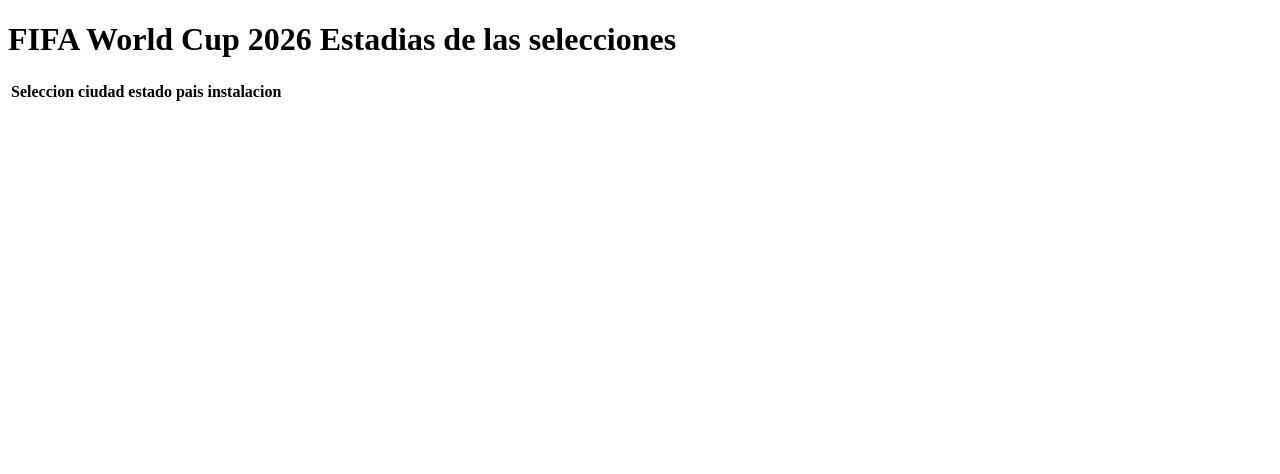
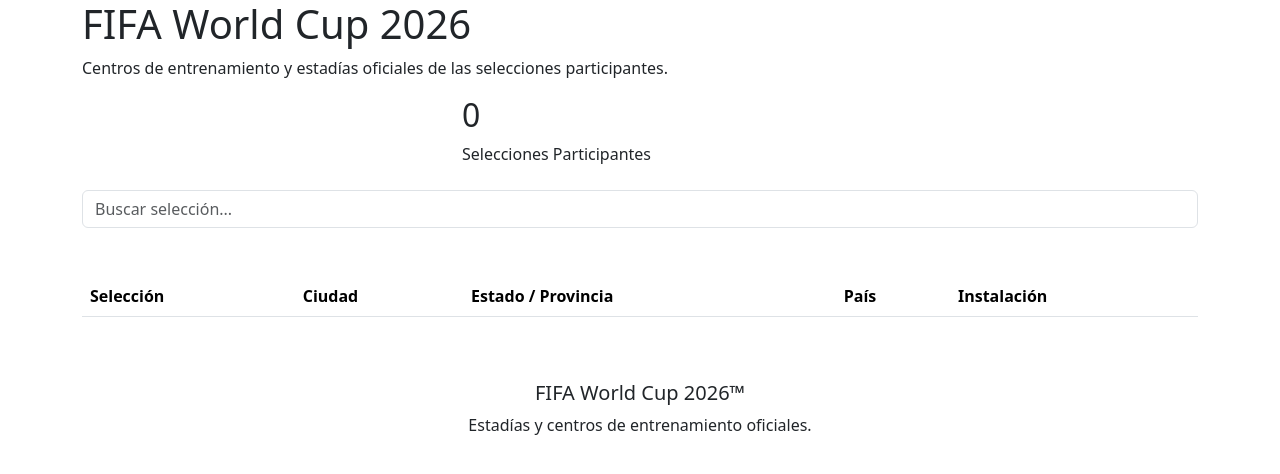
Before and after one commit to adrianoop03/vuelos_estadia, a Flask app: page /stays in a window 1280 px wide. Shown: the top 474 px of the page. Run offline with Flask 3, Linux system fonts and the light colour scheme; lists and menus that the app fills with data are empty; parts of the project's set-up code (start-up, migrations or seed data) failed here and were passed over.

Commit message:
Update stays.html

```diff
--- a/templates/stays.html
+++ b/templates/stays.html
@@ -1,34 +1,143 @@
 <!DOCTYPE html>
 <html lang="es">
+
 <head>
+
     <meta charset="UTF-8">
     <meta name="viewport" content="width=device-width, initial-scale=1.0">
-    <title>estadias de las selecciones</title>
+
+    <title>Estadías Mundial 2026</title>
+
+    <!-- bootstrap -->
+    <link href="https://cdn.jsdelivr.net/npm/bootstrap@5.3.7/dist/css/bootstrap.min.css" rel="stylesheet">
+
+    <!-- css -->
+    <link rel="stylesheet"
+          href="{{ url_for('static', filename='css/estadias.css') }}">
+
 </head>
+
 <body>
-        <h1> FIFA World Cup 2026 Estadias de las selecciones</h1>
-        <table>
-            <thead>
-                <tr>
-                    <th>Seleccion</th>
-                    <th>ciudad</th>
-                    <th>estado</th>
-                    <th>pais</th>
-                    <th>instalacion</th>
-                </tr>
-        <tbody>
-            {% for estadia in selecciones %}
-            <tr>
-                <td>{{ estadia.seleccion }}</td>
-                <td>{{ estadia.ciudad }}</td>
-                <td>{{ estadia.estado_provincia }}</td>
-                <td>{{ estadia.pais }}</td>
-                <td>{{ estadia.instalacion }}</td>
-            </tr>
-            {% endfor %}
-        </tbody>
-        <table>
+
+    <!-- hero -->
+    <section class="hero-estadias">
+
+        <div class="container">
+
+            <h1> FIFA World Cup 2026</h1>
+
+            <p>
+                Centros de entrenamiento y estadías oficiales de las selecciones participantes.
+            </p>
+
         </div>
 
+    </section>
+
+    <!-- contenido -->
+    <main class="container">
+
+        <!-- TARJETA ESTADISTICA -->
+        <div class="row mb-4">
+
+            <div class="col-md-4 mx-auto">
+
+                <div class="stats-card">
+
+                    <h2>{{ selecciones|length }}</h2>
+
+                    <span>Selecciones Participantes</span>
+
+                </div>
+
+            </div>
+
+        </div>
+
+        <!-- buscador -->
+        <div class="search-box mb-5">
+
+            <input
+                type="text"
+                class="form-control"
+                placeholder="Buscar selección...">
+
+        </div>
+
+        <!-- tabla -->
+        <div class="table-card">
+
+            <div class="table-responsive">
+
+                <table class="table align-middle">
+
+                    <thead>
+
+                        <tr>
+                            <th>Selección</th>
+                            <th>Ciudad</th>
+                            <th>Estado / Provincia</th>
+                            <th>País</th>
+                            <th>Instalación</th>
+                        </tr>
+
+                    </thead>
+
+                    <tbody>
+
+                        {% for estadia in selecciones %}
+
+                        <tr>
+
+                            <td>
+                                <span class="badge-country">
+                                    {{ estadia.seleccion }}
+                                </span>
+                            </td>
+
+                            <td>
+                                <span class="badge-city">
+                                    {{ estadia.ciudad }}
+                                </span>
+                            </td>
+
+                            <td>{{ estadia.estado_provincia }}</td>
+
+                            <td>{{ estadia.pais }}</td>
+
+                            <td class="installation">
+                                {{ estadia.instalacion }}
+                            </td>
+
+                        </tr>
+
+                        {% endfor %}
+
+                    </tbody>
+
+                </table>
+
+            </div>
+
+        </div>
+
+    </main>
+
+    <!--footer-->
+    <footer class="footer-mundial mt-5">
+
+        <div class="container text-center">
+
+            <h5>FIFA World Cup 2026™</h5>
+
+            <p class="footer-text">
+                Estadías y centros de entrenamiento oficiales.
+            </p>
+
+        </div>
+
+    </footer>
+
 </body>
+
 </html>
```
